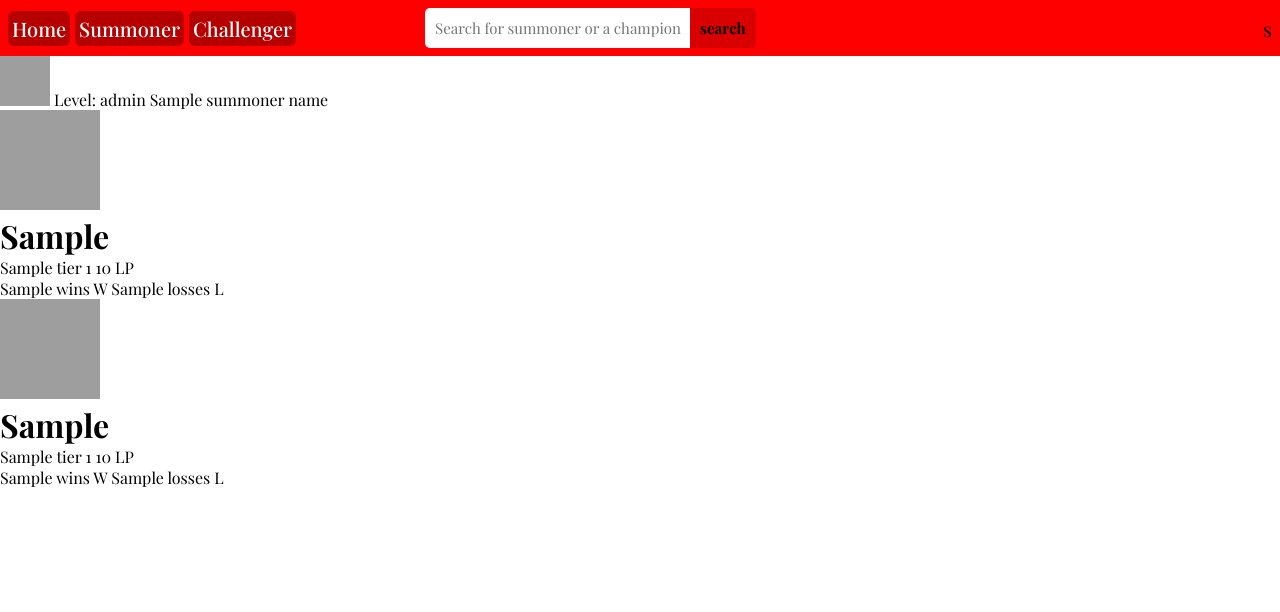
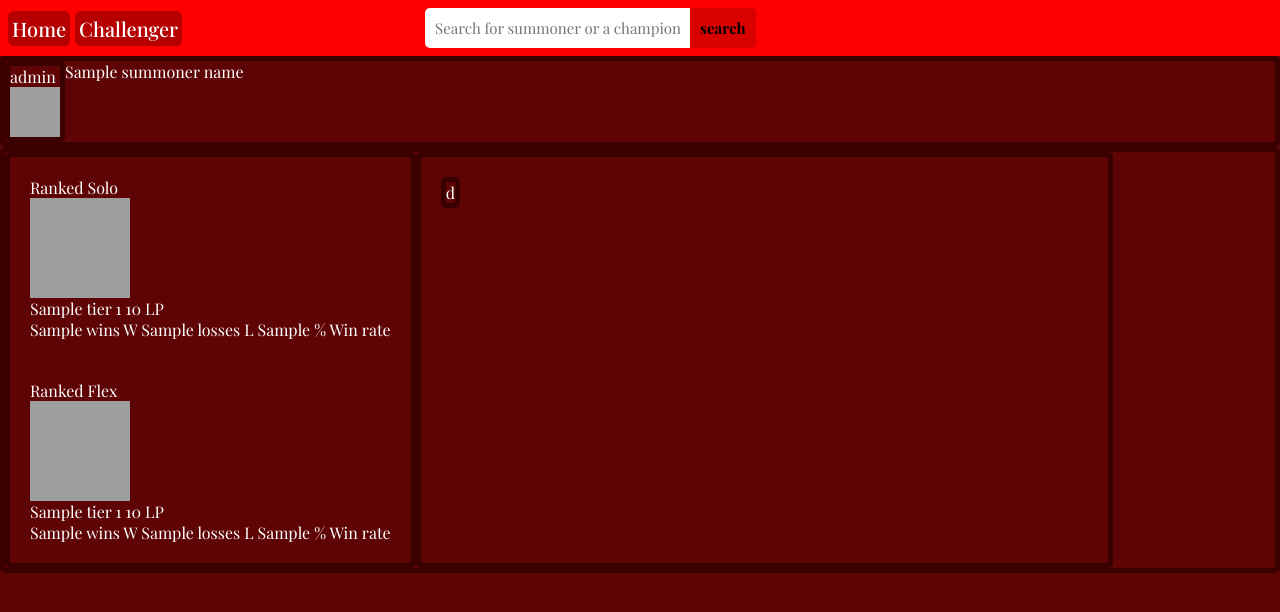
Before and after one commit to DominikFarlik/flask-lol, a Flask app: template templates/summoner.html in a window 1280 px wide. Shown: the top 612 px of the page. Run offline with Flask 3, Linux system fonts and the light colour scheme; the template is opened without the code that fills it: most values are stand-ins (such as "Sample title", 1, 10 or a date in 2020); some web fonts are replaced; grey boxes are pictures that could not be loaded.

Commit message:
Added win rate, made base layout of summoner page

```diff
--- a/app.py
+++ b/app.py
@@ -1,4 +1,4 @@
-from flask import Flask, render_template, request
+from flask import Flask, render_template, request, redirect, url_for
 from functions import error, get_api_data, get_name_by_puuid, get_puuid_by_id, load_puuids_to_file_from_ids
 
 app = Flask(__name__)
@@ -14,30 +14,40 @@ def processInput():
     input_data = request.form['userInput']
 
     if input_data:
-        processed_data = f"You entered: {input_data}"
-    else:
-        processed_data = "You didn't enter anything!"
+        endpoint = f"/lol/summoner/v4/summoners/by-name/{input_data}"
 
-    return render_template('summoner.html', result=processed_data)
+    return redirect(url_for('summoner', summoner_name=input_data))
 
 
-@app.route('/summoner')
-def summoner():
-    summoner_name = "Peprný kotoul"
-    encryptedSummonerId = "ux5iNhCX9pHOyOepp4914QwEq_iIJ2tioPhKGiDNhkWPKe0"
+@app.route('/summoner/<summoner_name>')
+def summoner(summoner_name):
     endpoint = f"/lol/summoner/v4/summoners/by-name/{summoner_name}"
 
     if error(endpoint):
         return render_template('summoner.html', error=get_api_data(endpoint))
     else:
         player_data = get_api_data(endpoint)
-        endpoint = f"/lol/league/v4/entries/by-summoner/{encryptedSummonerId}"
+        endpoint = f"/lol/league/v4/entries/by-summoner/{player_data['id']}"
         if error(endpoint):
             return render_template('summoner.html', error=get_api_data(endpoint))
         else:
             ranked_data = get_api_data(endpoint)
+            print(ranked_data)
+            soloq_data = []
+            flex_data = []
+            solo_winrate = 0
+            flex_winrate = 0
+            for i in range(len(ranked_data)):
+                if ranked_data[i]['queueType'] == 'RANKED_SOLO_5x5':
+                    soloq_data = ranked_data[i]
+                elif ranked_data[i]['queueType'] == 'RANKED_FLEX_SR':
+                    flex_data = ranked_data[i]
+            if soloq_data:
+                solo_winrate = round((soloq_data['wins'] / (soloq_data['wins'] + soloq_data['losses'])) * 100, 1)
+            if flex_data:
+                flex_winrate = round((flex_data['wins'] / (flex_data['wins'] + flex_data['losses'])) * 100, 1)
             return render_template('summoner.html', player_data=player_data, summoner_name=summoner_name,
-                                   soloq_data=ranked_data[1], flex_data=ranked_data[0])
+                                   soloq_data=soloq_data, flex_data=flex_data, solo_winrate=solo_winrate, flex_winrate=flex_winrate)
 
 
 @app.route('/challenger', methods=['GET', 'POST'])
--- a/static/style.css
+++ b/static/style.css
@@ -8,6 +8,11 @@
     margin: 0;
     padding: 0;
     font-family: "Playfair Display", serif;
+}
+
+body {
+    background-color: #5e0404;
+    color: white;
 }
 
 .navbar {
@@ -73,3 +78,35 @@
   background-color: #bb0505;
     color: white;
 }
+
+/*summoner.html*/
+.horizontal-container {
+    display: flex;
+    flex-direction: column;
+    border: 5px solid #3a0000;
+    border-radius: 5px;
+}
+
+.vertical-container {
+    display: flex;
+    flex-direction: row;
+    border: 5px solid #3a0000;
+    border-radius: 5px;
+}
+
+.rank-container {
+    display: flex;
+    flex-direction: column;
+    justify-content: center;
+    padding: 20px;
+}
+
+.match-history {
+    display: flex;
+    flex-direction: column;
+    flex: 0.8;
+    align-items: flex-start;
+    border: 5px solid #3a0000;
+    padding: 20px;
+    border-radius: 5px;
+}
--- a/templates/base.html
+++ b/templates/base.html
@@ -15,7 +15,6 @@
     <div class="navbar">
         <div class="navbar-left">
             <a href="{{ url_for('index') }}">Home</a>
-            <a href="{{ url_for('summoner') }}">Summoner</a>
             <a href="{{ url_for('challenger') }}">Challenger</a>
         </div>
         <div class="navbar-middle">
@@ -25,7 +24,7 @@
             </form>
         </div>
         <div class="navbar-right">
-            <span>s</span>
+
         </div>
     </div>
 </header>
--- a/templates/summoner.html
+++ b/templates/summoner.html
@@ -5,24 +5,44 @@
         {% if error %}
         <p>{{ error }}</p>
         {% else %}
+            <div class="vertical-container">
+                <div class="horizontal-container">
+                    <span>{{ player_data.summonerLevel }}</span>
                     <img style="width: 50px; height: 50px" src="{{ url_for('static', filename='/dragontail-14.7.1/14.7.1/img/profileicon/{}.png'.format(player_data.profileIconId)) }}">
-        <span>Level: {{ player_data.summonerLevel }}</span>
-        {% endif %}
+                </div>
+                <div>
                     <span>{{ summoner_name }}</span>
                 </div>
+            </div>
+        {% endif %}
 
-
+    </div>
+    <div class="vertical-container">
+        <div class="horizontal-container">
             {% if error %}
                 <p>{{ error }}</p>
             {% else %}
+            {% if soloq_data %}
+                <div class="rank-container">
+                    <span>Ranked Solo</span>
                     <img style="width: 100px; height: 100px" src="{{ url_for('static', filename='/dragontail-14.7.1/ranked-emblems/{}.png'.format(soloq_data.tier)) }}">
-        <h1>{{ soloq_data.queueType }}</h1>
-        <p>{{ soloq_data.tier }} {{ soloq_data.rank }} {{ soloq_data.leaguePoints }} LP </p>
-        <p>{{ soloq_data.wins }} W  {{ soloq_data.losses }} L</p>
+                    <span>{{ soloq_data.tier }} {{ soloq_data.rank }} {{ soloq_data.leaguePoints }} LP </span>
+                    <span>{{ soloq_data.wins }} W  {{ soloq_data.losses }} L {{ solo_winrate }} % Win rate</span>
+                </div>
+            {% endif %}
+            {% if flex_data %}
+                <div class="rank-container">
+                    <span>Ranked Flex</span>
+                    <img style="width: 100px; height: 100px" src="{{ url_for('static', filename='/dragontail-14.7.1/ranked-emblems/{}.png'.format(flex_data.tier)) }}">
+                    <span>{{ flex_data.tier }} {{ flex_data.rank }} {{ flex_data.leaguePoints }} LP </span>
+                    <span>{{ flex_data.wins }} W {{ flex_data.losses }} L {{ flex_winrate }} % Win rate</span>
+                </div>
+            {% endif %}
+        {% endif %}
+        </div>
+        <div class="match-history">
+            <div class="horizontal-container">d</div>
+        </div>
+    </div>
 
-        <img style="width: 100px; height: 100px" src="{{ url_for('static', filename='/dragontail-14.7.1/ranked-emblems/{}.png'.format(flex_data.tier)) }}">
-        <h1>{{ flex_data.queueType }}</h1>
-        <p>{{ flex_data.tier }} {{ flex_data.rank }} {{ flex_data.leaguePoints }} LP </p>
-        <p>{{ flex_data.wins }} W {{ flex_data.losses }} L</p>
-    {% endif %}
 {% endblock %}
```
Lines whose indentation alone changed are shown as unchanged.
